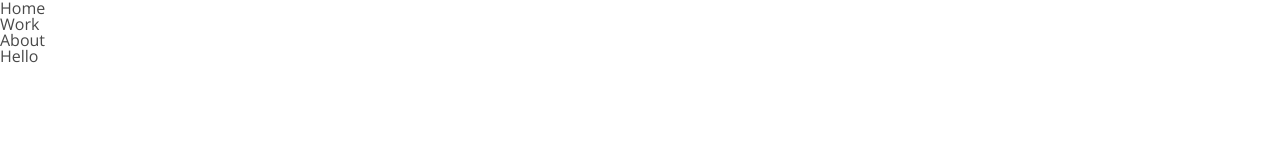
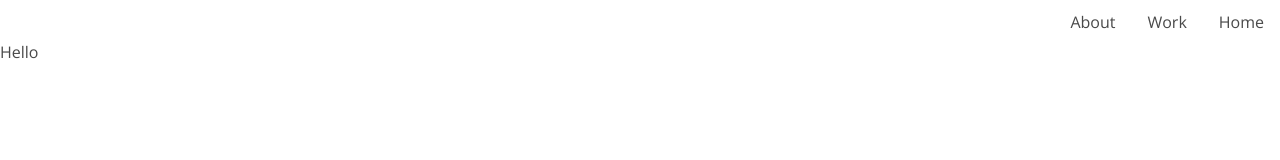
Before and after one commit to ynikki/portfolio, a website: page public/index.html in a window 1280 px wide. Drawn offline with nearby package versions, Linux system fonts and the light colour scheme; some packages are replaced by stand-ins of ours.

Commit message:
Adding styles

```diff
--- a/public/css/styles.css
+++ b/public/css/styles.css
@@ -74,3 +74,31 @@ body {
   body a:visited {
     color: #494949;
     text-decoration: none; }
+
+.content-container {
+  display: flex;
+  flex-flow: row nowrap; }
+
+.about-contain, .home-contain, .notfound-contain, .work-contain {
+  border: 1px solid #494949;
+  background-color: #EEBE42; }
+
+.nav ul {
+  list-style-type: none;
+  margin: 0;
+  padding: 0;
+  overflow: hidden; }
+
+.nav li {
+  float: right; }
+
+.nav li a {
+  display: block;
+  text-align: center;
+  padding: 14px 16px; }
+
+.nav li a:hover:not(.active) {
+  background-color: #EEBE42; }
+
+.nav .active {
+  background-color: #EEBE42; }
```
